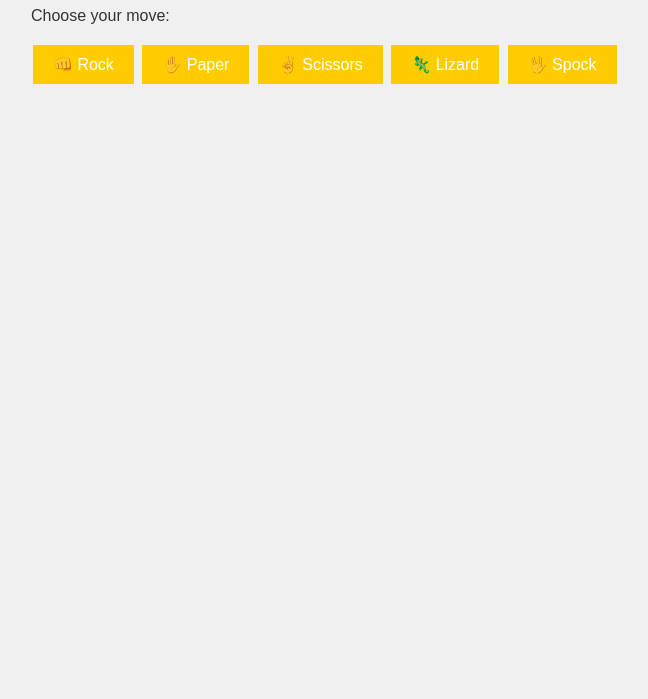
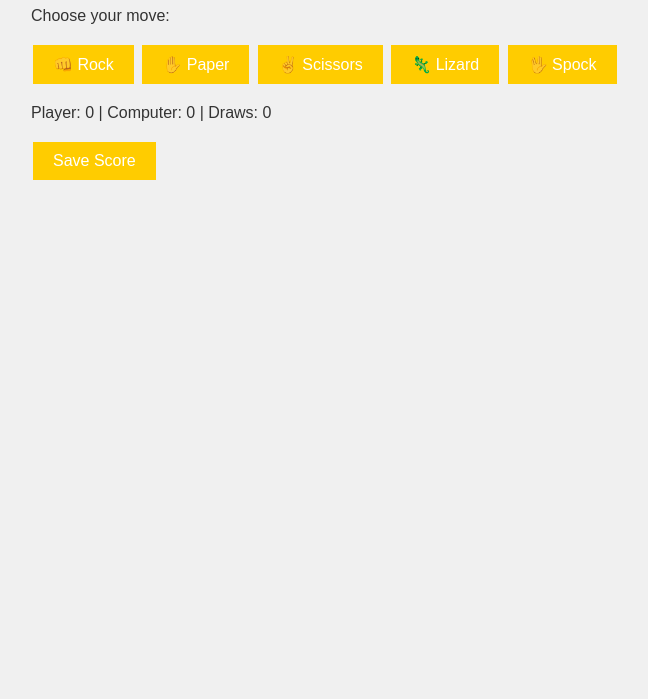
Before and after one commit to ledetav/BaMoP2023, a plain HTML site: page homeworks/JavaScript/Rock Paper Scissors Lizard Spock [06.05.2023]/index.html in a window 1280 px wide. Shown: the part 101-800 px from the top of the page, without its empty margins (209-857 px from the left). Drawn offline with Linux system fonts and the light colour scheme.

Commit message:
update Rock Paper Scissors Lizard Spock [HTML]

```diff
--- a/homeworks/JavaScript/Rock Paper Scissors Lizard Spock [06.05.2023]/index.html
+++ b/homeworks/JavaScript/Rock Paper Scissors Lizard Spock [06.05.2023]/index.html
@@ -1,11 +1,13 @@
 <!DOCTYPE html>
 <html lang="en">
+
 <head>
     <meta charset="UTF-8">
     <meta name="viewport" content="width=device-width, initial-scale=1.0">
     <title>Rock Paper Scissors Lizard Spock</title>
     <link rel="stylesheet" href="style.css">
 </head>
+
 <body>
     <div class="container">
         <h1>Rock Paper Scissors Lizard Spock</h1>
@@ -16,6 +18,9 @@
         <button onclick="playGame('lizard')">🦎 Lizard</button>
         <button onclick="playGame('spock')">🖖 Spock</button>
         <p id="result"></p>
+        <!-- Add this inside the "container" div -->
+        <p id="score">Player: 0 | Computer: 0 | Draws: 0</p>
+        <button id="save-button">Save Score</button>
     </div>
     <script src="game.js"></script>
 </body>
```
